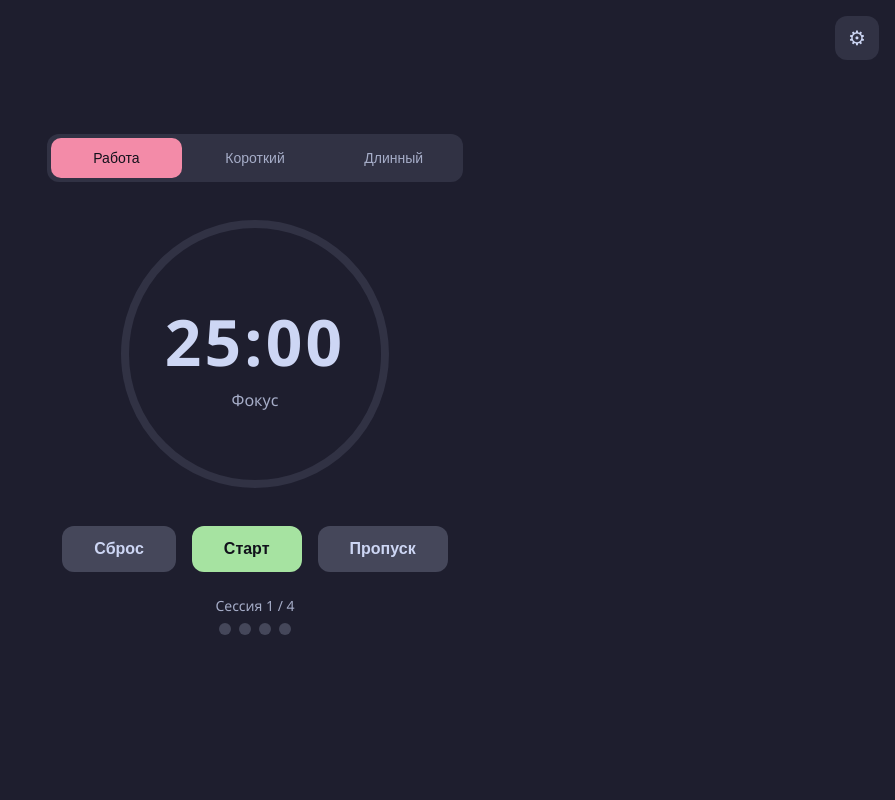
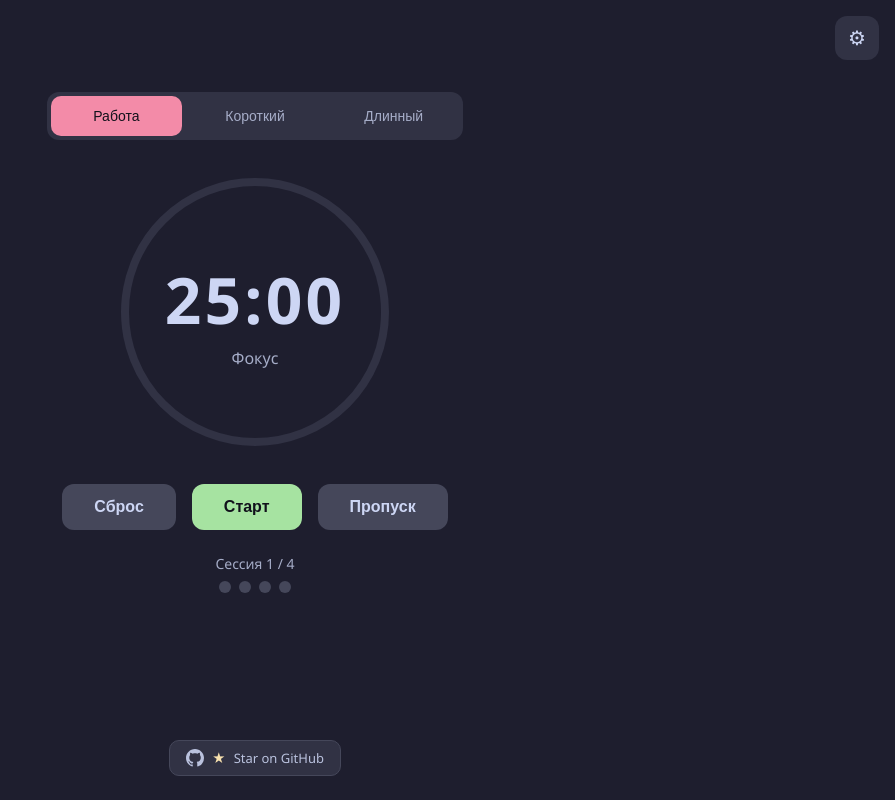
Before and after one commit to PhantomCat/wspomo, a website: page public/index.html in a window 1280 px wide. Shown: the whole page, without its empty margins (385-1280 px from the left). Drawn offline with Linux system fonts and the light colour scheme; no server answers.

Commit message:
add github button

```diff
--- a/public/index.html
+++ b/public/index.html
@@ -40,7 +40,15 @@
       display: flex;
       flex-direction: column;
       align-items: center;
+    }
+
+    .main-wrapper {
+      display: flex;
+      flex-direction: column;
+      align-items: center;
       justify-content: center;
+      flex: 1;
+      width: 100%;
     }
 
     .container {
@@ -474,6 +482,48 @@
       margin-top: 0.5rem;
     }
 
+    .github-link {
+      display: inline-flex;
+      align-items: center;
+      gap: 0.5rem;
+      padding: 0.5rem 1rem;
+      background: var(--ctp-surface0);
+      border: 1px solid var(--ctp-surface1);
+      border-radius: 10px;
+      color: var(--ctp-subtext1);
+      text-decoration: none;
+      font-size: 0.8125rem;
+      font-weight: 500;
+      transition: all 0.2s;
+    }
+
+    .github-link:hover {
+      background: var(--ctp-surface1);
+      color: var(--ctp-text);
+      border-color: var(--ctp-overlay0);
+    }
+
+    .github-link svg {
+      width: 18px;
+      height: 18px;
+      fill: currentColor;
+    }
+
+    .github-link .star-icon {
+      color: var(--ctp-yellow);
+      transition: transform 0.2s;
+    }
+
+    .github-link:hover .star-icon {
+      transform: scale(1.15);
+    }
+
+    .footer {
+      margin-top: auto;
+      padding: 1.5rem 0;
+      text-align: center;
+    }
+
     @media (max-width: 480px) {
       .container { padding: 1rem; }
       .timer-circle { width: 240px; height: 240px; }
@@ -578,6 +628,7 @@
     <button class="btn-save" id="saveSettings" data-i18n="save">Сохранить</button>
   </div>
 
+  <div class="main-wrapper">
   <div class="container">
     <div class="mode-tabs">
       <button class="mode-tab active work" data-mode="work" data-i18n="work">Работа</button>
@@ -612,6 +663,15 @@
 
     <div class="next-session" id="nextSession"></div>
   </div>
+  </div>
+
+  <footer class="footer">
+    <a class="github-link" href="https://github.com/PhantomCat/wspomo" target="_blank" rel="noopener noreferrer">
+      <svg viewBox="0 0 24 24" aria-hidden="true"><path d="M12 0C5.37 0 0 5.37 0 12c0 5.31 3.435 9.795 8.205 11.385.6.105.825-.255.825-.57 0-.285-.015-1.23-.015-2.235-3.015.555-3.795-.735-4.035-1.41-.135-.345-.72-1.41-1.23-1.695-.42-.225-1.02-.78-.015-.795.945-.015 1.62.87 1.845 1.23 1.08 1.815 2.805 1.305 3.495.99.105-.78.42-1.305.765-1.605-2.67-.3-5.46-1.335-5.46-5.925 0-1.305.465-2.385 1.23-3.225-.12-.3-.54-1.53.12-3.18 0 0 1.005-.315 3.3 1.23.96-.27 1.98-.405 3-.405s2.04.135 3 .405c2.295-1.56 3.3-1.23 3.3-1.23.66 1.65.24 2.88.12 3.18.765.84 1.23 1.905 1.23 3.225 0 4.605-2.805 5.625-5.475 5.925.435.375.81 1.095.81 2.22 0 1.605-.015 2.895-.015 3.3 0 .315.225.69.825.57A12.02 12.02 0 0024 12c0-6.63-5.37-12-12-12z"/></svg>
+      <span class="star-icon">&#9733;</span>
+      <span data-i18n="starOnGithub">Star on GitHub</span>
+    </a>
+  </footer>
 
   <script>
     const CIRCUMFERENCE = 2 * Math.PI * 130;
@@ -648,7 +708,8 @@
         longBreakLabel: 'Длинный перерыв',
         breakTime: 'Время перерыва!',
         workTime: 'Время работать!',
-        pageTitle: ' - Помодоро'
+        pageTitle: ' - Помодоро',
+        starOnGithub: 'Star on GitHub'
       },
       en: {
         settings: 'Settings',
@@ -681,7 +742,8 @@
         longBreakLabel: 'Long break',
         breakTime: 'Time for a break!',
         workTime: 'Time to work!',
-        pageTitle: ' - Pomodoro'
+        pageTitle: ' - Pomodoro',
+        starOnGithub: 'Star on GitHub'
       }
     };
 
```
